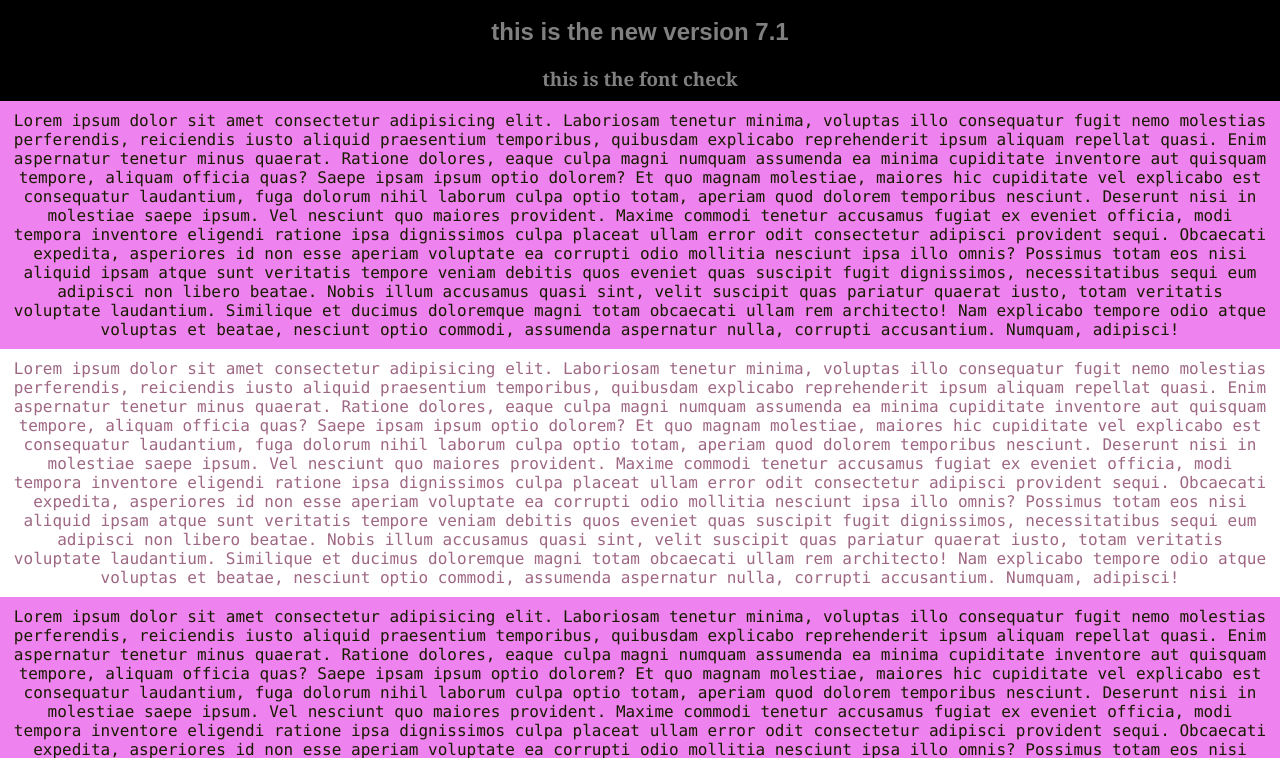
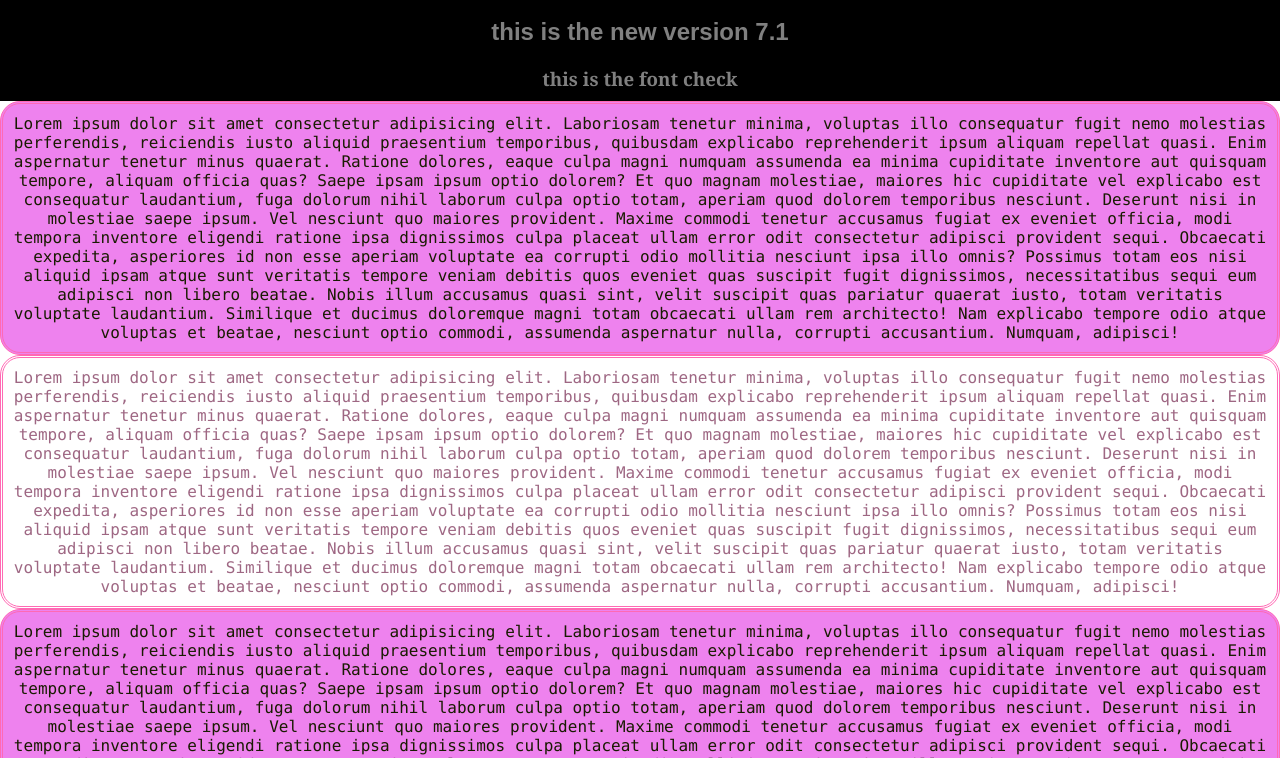
Before and after one commit to GitGulshan/gitlearningrepo, a plain HTML site: page index.html in a window 1280 px wide. Shown: the part 42-800 px from the top of the page. Drawn offline with Linux system fonts and the light colour scheme; a web font is replaced by a local one.

Commit message:
this is the css border learning

```diff
--- a/style.css
+++ b/style.css
@@ -2,7 +2,12 @@
   margin: 0;
   padding: 0;
   box-sizing: border-box;
-  background-color: whitesmoke;
+  background-color: linear-gradient(
+    90deg,
+    rgba(0, 0, 0, 0.5),
+    rgba(0, 0, 0, 0.5)
+  );
+  background-size: cover;
 }
 h1 {
   background-color: black;
@@ -34,6 +39,10 @@ p {
   padding: 10px;
   text-align: center;
   font-family: consolas, monospace;
+  border: double;
+  border-radius: 20px;
+  border-color: hotpink;
+  padding: 5px;
 }
 #p1 {
   background-color: rgba(205, 22, 22, 0.625);
```
